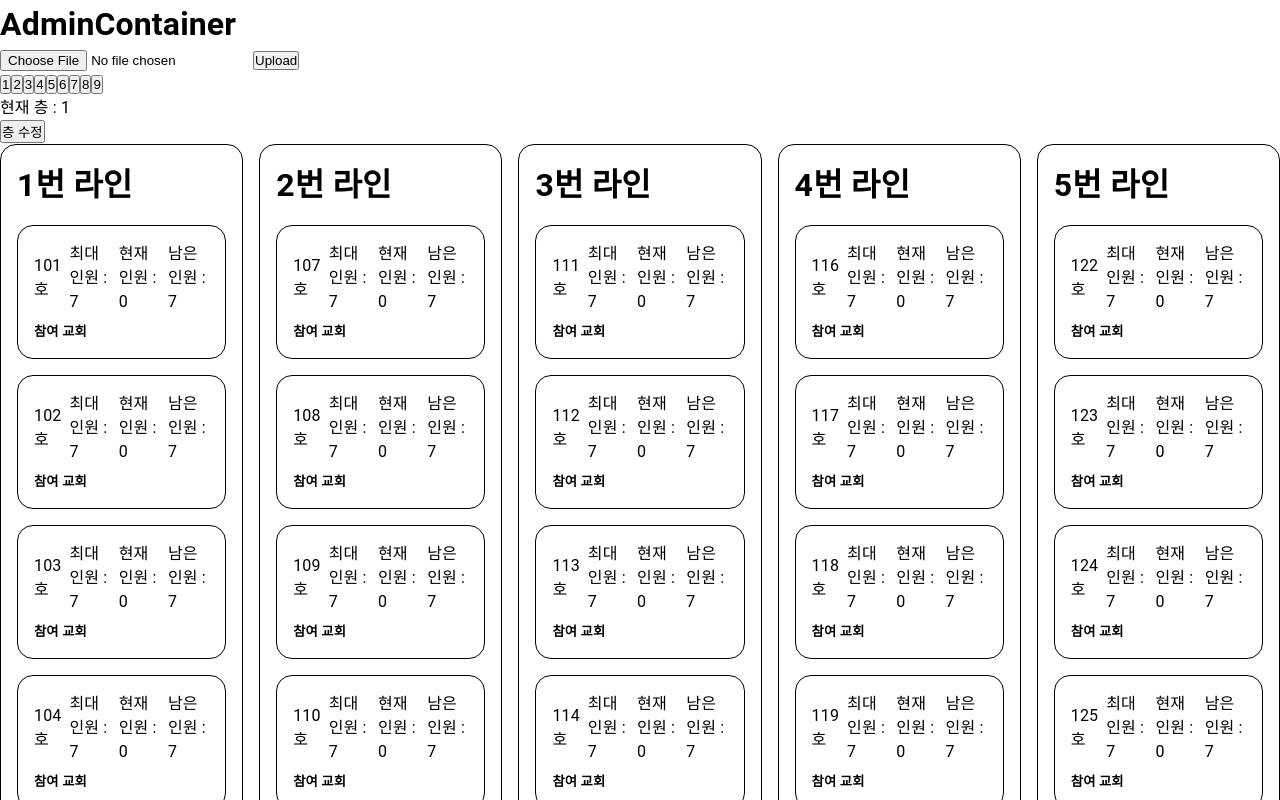
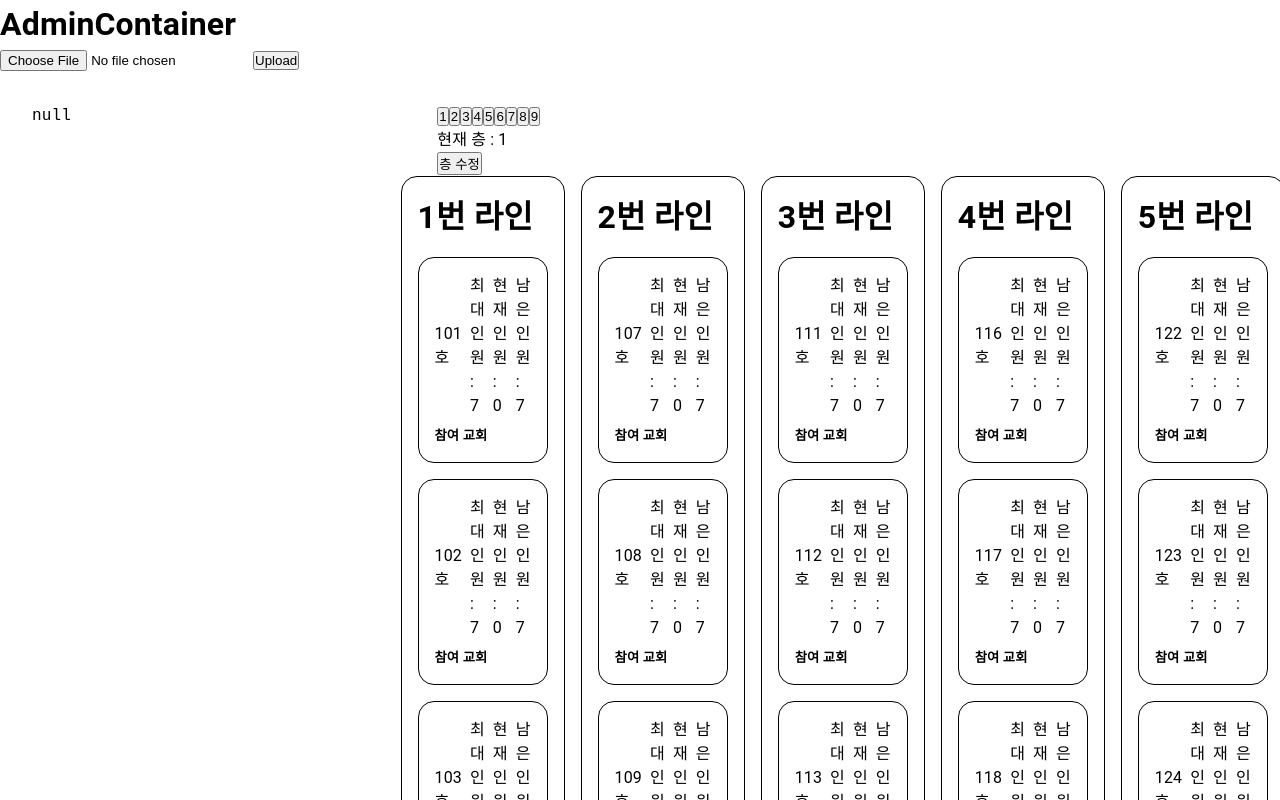
Before and after one commit to LDK1009/V-DAS, a Next.js app in the folder project/: page /admin in a window 1280 px wide. Shown: the top 800 px of the page. Built offline with nearby package versions, Linux system fonts and the light colour scheme; what @mui/material-nextjs would draw is missing.

Commit message:
🧪 Test : 교회 데이터 렌더링 테스트

```diff
--- a/project/src/components/pages/admin/AdminContainer.tsx
+++ b/project/src/components/pages/admin/AdminContainer.tsx
@@ -3,15 +3,28 @@
 import React from "react";
 import InputSection from "./container/InputSection";
 import EditDormitoryContainer from "./container/edit-dormitory/EditDormitoryContainer";
+import { Grid2, Stack, styled } from "@mui/material";
+import ChurchListContainer from "./container/church-list/ChurchListContainer";
 
 const AdminContainer = () => {
   return (
     <div>
       <h1>AdminContainer</h1>
       <InputSection />
-      <EditDormitoryContainer />
+      <BodyArea container>
+        <Grid2 size={4}>
+          <ChurchListContainer />
+        </Grid2>
+        <Grid2 size={8}>
+          <EditDormitoryContainer />
+        </Grid2>
+      </BodyArea>
     </div>
   );
 };
 
 export default AdminContainer;
+
+const BodyArea = styled(Grid2)`
+  padding: 32px;
+`;
--- /dev/null
+++ b/project/src/components/pages/admin/container/church-list/ChurchListContainer.tsx
@@ -0,0 +1,33 @@
+import { useExcelStore } from "@/store/excel/excelStore";
+import { ChurchObject, FormattedExcelData } from "@/types/excel";
+import { formatExcelData } from "@/utils/excel/format";
+import { readExcelFile } from "@/utils/excel/read";
+import React, { useEffect, useState } from "react";
+
+const ChurchListContainer = () => {
+  const { excelFile } = useExcelStore();
+  const [excelData, setExcelData] = useState<FormattedExcelData | null>(null);
+
+  useEffect(() => {
+    console.log(excelFile);
+
+    // 파일 형식 변환
+    if (excelFile) {
+      readExcelFile(excelFile).then((data: ChurchObject[]) => {
+        const formattedData: FormattedExcelData = formatExcelData(data);
+
+        console.log("\n\n남자 데이터", formattedData.maleDataArray, "\n\n");
+        console.log("\n\n여자 데이터", formattedData.femaleDataArray, "\n\n");
+        setExcelData(formattedData);
+      });
+    }
+  }, [excelFile]);
+
+  return (
+    <div>
+      <pre>{JSON.stringify(excelData, null, 2)}</pre>
+    </div>
+  );
+};
+
+export default ChurchListContainer;
```
